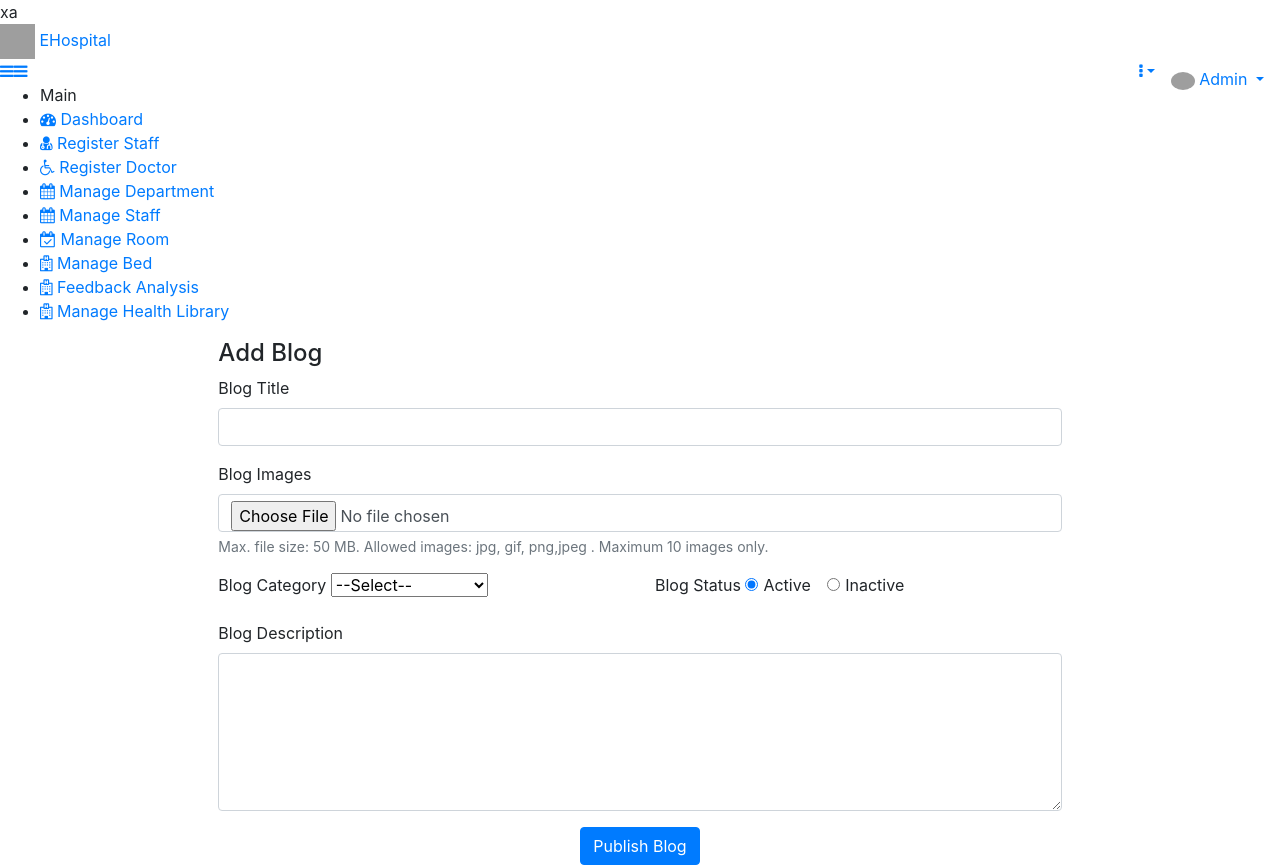
After one commit to Emmy2f/admin, a PHP site: page /add-blog.php in a window 1280 px wide. The commit adds this page. Run offline with PHP 8.4, Linux system fonts and the light colour scheme; some libraries are stand-ins or nearby versions; grey boxes are pictures that could not be loaded.

Commit message:
Add files via upload

```diff
--- /dev/null
+++ b/add-blog.php
@@ -0,0 +1,90 @@
+<!DOCTYPE html>
+<!--
+To change this license header, choose License Headers in Project Properties.
+To change this template file, choose Tools | Templates
+and open the template in the editor.
+-->
+<html>
+    <head>
+        <meta charset="UTF-8">
+        <title></title>
+        <?php include 'styles.php'; ?>
+        <?php include 'header.php'; ?>
+        <?php include 'sidebar.php'; ?>
+    </head>
+    <body>
+        <div class="page-wrapper">
+            <div class="content">
+                <div class="row">
+                    <div class="col-lg-8 offset-lg-2">
+                        <h4 class="page-title">Add Blog</h4>
+                    </div>
+                </div>
+                <div class="row">
+                    <div class="col-lg-8 offset-lg-2">
+                        <form method="post">
+                            <div class="form-group">
+                                <label>Blog Title</label>
+                                <input class="form-control" type="text">
+                                <span style="color:red">
+
+                                </span>
+                            </div>
+                            <div class="form-group">
+                                <label>Blog Images</label>
+                                <div>
+                                    <input class="form-control" type="file">
+                                    <small class="form-text text-muted">Max. file size: 50 MB. Allowed images: jpg, gif, png,jpeg . Maximum 10 images only.</small>
+                                </div>
+
+                            </div>
+                            <div class="row">
+                                <div class="col-md-6">
+                                    <div class="form-group">
+                                        <label>Blog Category</label>
+                                        <select class="select">
+                                            <option>--Select--</option>
+
+                                            <option>General Blogs</option>
+                                            <option>Health News Blog</option>
+                                            <option>Technology Blog</option>
+                                            <option>Surgery Blog</option>
+                                            <option>Disease Blog</option>
+
+                                        </select>
+                                    </div>
+                                </div>
+                                <div class="col-md-6">
+                                    <div class="form-group">
+                                        <label class="display-block">Blog Status</label>
+                                        <div class="form-check form-check-inline">
+                                            <input class="form-check-input" type="radio" name="status" id="blog_active" value="option1" checked>
+                                            <label class="form-check-label" for="blog_active">
+                                                Active
+                                            </label>
+                                        </div>
+                                        <div class="form-check form-check-inline">
+                                            <input class="form-check-input" type="radio" name="status" id="blog_inactive" value="option2">
+                                            <label class="form-check-label" for="blog_inactive">
+                                                Inactive
+                                            </label>
+                                        </div>
+                                    </div>
+                                </div>
+                            </div>
+
+                            <div class="form-group">
+                                <label>Blog Description</label>
+                                <textarea cols="30" rows="6" class="form-control"></textarea>
+                            </div>
+
+
+                            <div class="m-t-20 text-center">
+                                <button class="btn btn-primary submit-btn">Publish Blog</button>
+                            </div>
+                        </form>
+                    </div>
+                </div>
+            </div>
+    </body>
+</html>
--- a/rooms.php
+++ b/rooms.php
@@ -62,14 +62,14 @@ and open the template in the editor.
                                 . "<td>" . $row['description'] . "</td>"
                                 ."<td>
 
-                                    <form action='edit-room.php' method='post'><input type='hidden' name='roomnumber' value='$row[roomNumber]'><input type='submit' name='edit' value='Edit'></form>
+                                    <form action='edit-room.php' method='post'><input type='hidden' name='roomnumber' value='$row[roomnumber]'><input type='submit' name='edit' value='Edit'></form>
 
 
                                         </td>"
                                   ."<td>
 
 
-                                    <form action='#' method='post'><input type='hidden' name='roomnumber' value='$row[roomNumber]'><input type='submit' name='edit' value='Delete'></form>
+                                    <form action='#' method='post'><input type='hidden' name='roomNumber' value='$row[roomNumber]'><input type='submit' name='edit' value='Delete'></form>
 
                                         </td>"
                                 . "</tr>";
```
Also changed, not shown: edit-room.php (+101 -126 lines).
